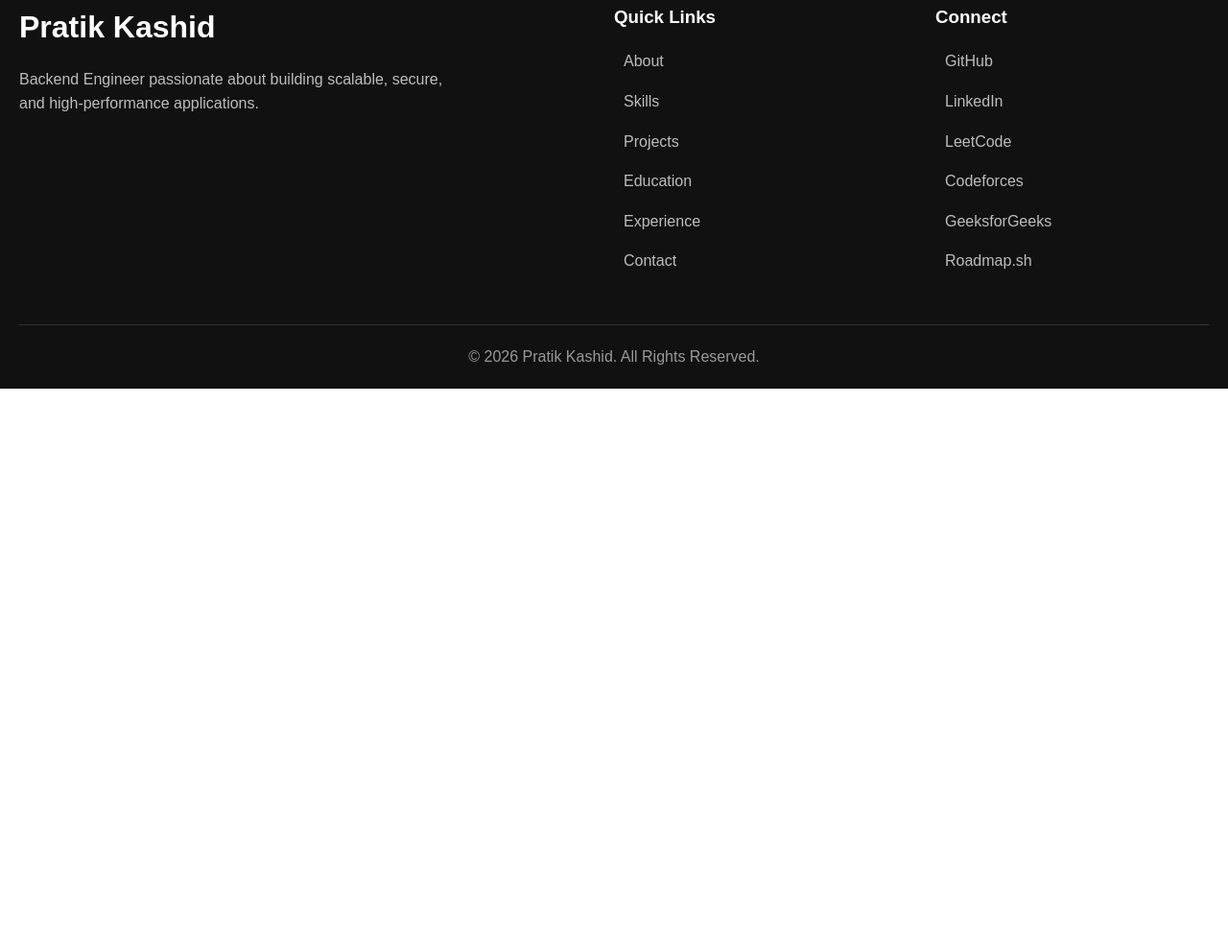
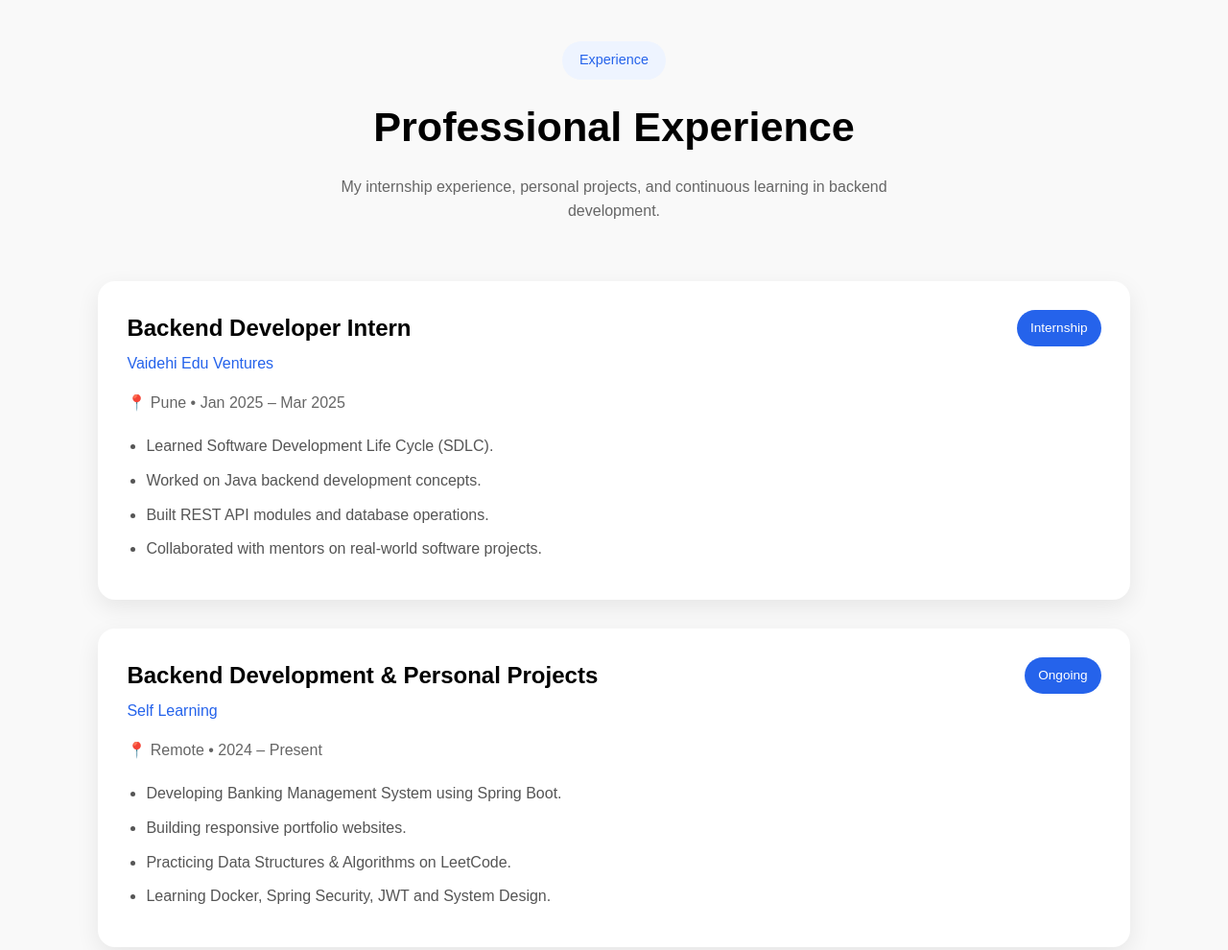
Before and after one commit to pratikashid1/portfolio, a plain HTML site: page index.html in a window 1280 px wide. Shown: the part 5421-6411 px from the top of the page at 96% size. Before the commit the page ends 5826 px from the top, so only its background shows below. Drawn offline with Linux system fonts and the light colour scheme.

Commit message:
Build Experience Section

```diff
--- a/index.html
+++ b/index.html
@@ -396,6 +396,79 @@
         </div>
 
     </section>
+    <!---------------Experience------------------->
+    <section class="experience" id="experience">
+
+        <div class="section-title">
+            <span>Experience</span>
+            <h2>Professional Experience</h2>
+            <p>
+                My internship experience, personal projects, and continuous learning
+                in backend development.
+            </p>
+        </div>
+
+        <div class="experience-container">
+
+            <!-- Internship -->
+
+            <div class="experience-card">
+
+                <div class="experience-header">
+
+                    <div>
+                        <h3>Backend Developer Intern</h3>
+                        <h4>Vaidehi Edu Ventures</h4>
+                    </div>
+
+                    <span class="experience-badge">Internship</span>
+
+                </div>
+
+                <p class="experience-duration">
+                    📍 Pune • Jan 2025 – Mar 2025
+                </p>
+
+                <ul>
+                    <li>Learned Software Development Life Cycle (SDLC).</li>
+                    <li>Worked on Java backend development concepts.</li>
+                    <li>Built REST API modules and database operations.</li>
+                    <li>Collaborated with mentors on real-world software projects.</li>
+                </ul>
+
+            </div>
+
+            <!-- Personal Experience -->
+
+            <div class="experience-card">
+
+                <div class="experience-header">
+
+                    <div>
+                        <h3>Backend Development & Personal Projects</h3>
+                        <h4>Self Learning</h4>
+                    </div>
+
+                    <span class="experience-badge">Ongoing</span>
+
+                </div>
+
+                <p class="experience-duration">
+                    📍 Remote • 2024 – Present
+                </p>
+
+                <ul>
+                    <li>Developing Banking Management System using Spring Boot.</li>
+                    <li>Building responsive portfolio websites.</li>
+                    <li>Practicing Data Structures & Algorithms on LeetCode.</li>
+                    <li>Learning Docker, Spring Security, JWT and System Design.</li>
+                </ul>
+
+            </div>
+
+        </div>
+
+    </section>
 
     <!---------------Footer------------------->
     <footer class="footer">
--- a/style.css
+++ b/style.css
@@ -726,7 +726,9 @@ body.menu-open {
 
     .project-btns {
 
-        flex-direction: column;
+        display: flex;
+        flex-direction: row;
+        justify-content: center;
 
     }
 
@@ -846,6 +848,114 @@ body.menu-open {
 
 }
 
+/* ================================ Education ========================== */
+
+.experience {
+    padding: 100px 8%;
+    background: #f9f9f9;
+}
+
+.experience-container {
+    max-width: 1100px;
+    margin: 60px auto 0;
+    display: grid;
+    gap: 30px;
+}
+
+.experience-card {
+
+    background: #fff;
+    border-radius: 18px;
+    padding: 30px;
+    box-shadow: 0 8px 25px rgba(0, 0, 0, .08);
+    transition: .3s;
+
+}
+
+.experience-card:hover {
+
+    transform: translateY(-6px);
+
+}
+
+.experience-header {
+
+    display: flex;
+    justify-content: space-between;
+    align-items: flex-start;
+    gap: 20px;
+    margin-bottom: 15px;
+
+}
+
+.experience-header h3 {
+
+    font-size: 1.5rem;
+    margin-bottom: 5px;
+
+}
+
+.experience-header h4 {
+
+    color: #2563eb;
+    font-weight: 500;
+
+}
+
+.experience-badge {
+
+    background: #2563eb;
+    color: #fff;
+    padding: 8px 14px;
+    border-radius: 20px;
+    font-size: .85rem;
+
+}
+
+.experience-duration {
+
+    color: #666;
+    margin-bottom: 20px;
+
+}
+
+.experience-card ul {
+
+    padding-left: 20px;
+
+}
+
+.experience-card li {
+
+    margin-bottom: 10px;
+    color: #555;
+
+}
+
+@media(max-width:768px) {
+
+    .experience-header {
+
+        flex-direction: column;
+        align-items: flex-start;
+
+    }
+
+    .experience-badge {
+
+        margin-top: 10px;
+
+    }
+
+    .experience-card {
+
+        padding: 22px;
+
+    }
+
+}
+
+
 /***************************************Footer****************************************/
 
 .footer {
```
